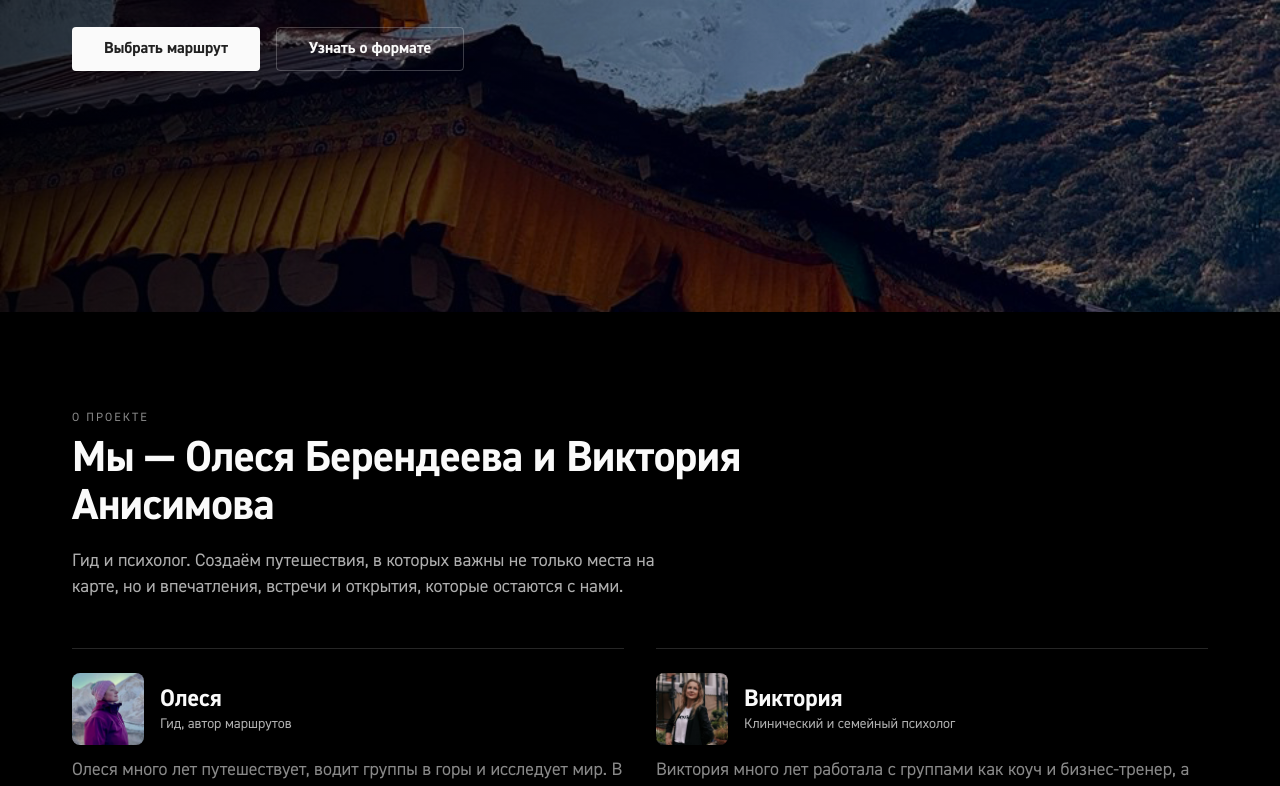
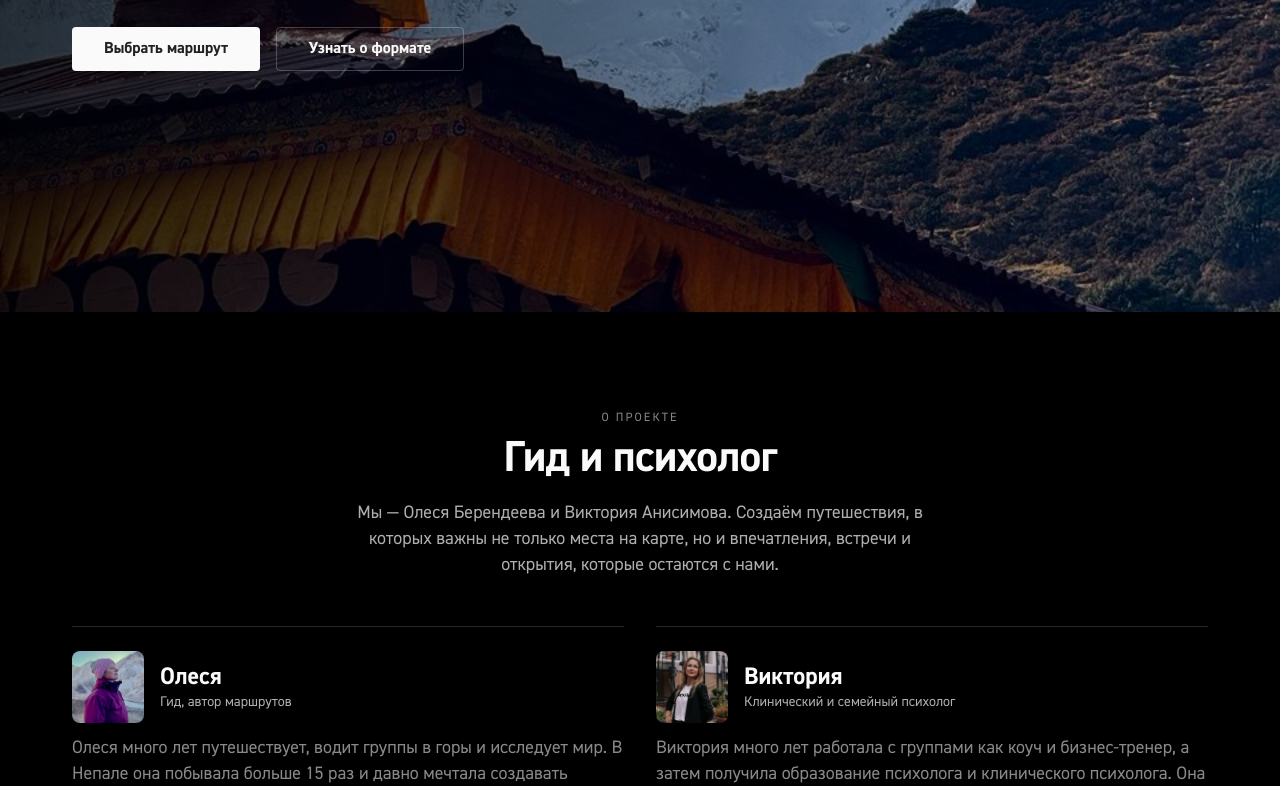
Before and after one commit to fifulina-uxui/wild-soul-routes, a React (Vite) app: page / in a window 1280 px wide. Shown: the part 488-1274 px from the top of the page. Built offline with nearby package versions, Linux system fonts and the light colour scheme.

Commit message:
About: centered header, new heading 'Гид и психолог' (RU+EN)

```diff
--- a/src/data/content.ts
+++ b/src/data/content.ts
@@ -1066,8 +1066,8 @@ export const content: Record<'ru' | 'en', PageContent> = {
     },
     about: {
       label: 'О проекте',
-      heading: 'Мы — Олеся Берендеева и Виктория Анисимова',
-      intro: 'Гид и психолог. Создаём путешествия, в которых важны не только места на карте, но и впечатления, встречи и открытия, которые остаются с нами.',
+      heading: 'Гид и психолог',
+      intro: 'Мы — Олеся Берендеева и Виктория Анисимова. Создаём путешествия, в которых важны не только места на карте, но и впечатления, встречи и открытия, которые остаются с нами.',
       people: [
         {
           name: 'Олеся',
@@ -2152,8 +2152,8 @@ export const content: Record<'ru' | 'en', PageContent> = {
     },
     about: {
       label: 'About',
-      heading: 'We are Olesya Berendeeva and Viktoria Anisimova',
-      intro: 'A guide and a psychologist. We create journeys where what matters is not only the places on the map, but the impressions, encounters and discoveries that stay with us.',
+      heading: 'A guide and a psychologist',
+      intro: 'We are Olesya Berendeeva and Viktoria Anisimova. We create journeys where what matters is not only the places on the map, but the impressions, encounters and discoveries that stay with us.',
       people: [
         {
           name: 'Olesya',
--- a/src/sections/About.tsx
+++ b/src/sections/About.tsx
@@ -9,15 +9,17 @@ export default function About() {
     <section id="about">
       <div className="mx-auto max-w-[1200px] px-5 py-14 md:px-8 md:py-24">
         <Reveal>
+          <div className="text-center">
             <p className="text-[12px] uppercase leading-5 tracking-[0.17em] text-[rgb(250_250_250/55%)]">
               {t.about.label}
             </p>
-          <h2 className="mt-2 max-w-[720px] text-[clamp(30px,3.4vw,48px)] font-bold leading-[1.1] tracking-[-0.5px] text-[#fafafa]">
+            <h2 className="mx-auto mt-2 max-w-[720px] text-[clamp(30px,3.4vw,48px)] font-bold leading-[1.1] tracking-[-0.5px] text-[#fafafa]">
               {t.about.heading}
             </h2>
-          <p className="mt-4 max-w-[600px] text-[18px] leading-[26px] text-[rgb(250_250_250/70%)]">
+            <p className="mx-auto mt-4 max-w-[600px] text-[18px] leading-[26px] text-[rgb(250_250_250/70%)]">
               {t.about.intro}
             </p>
+          </div>
         </Reveal>
 
         <div className="mt-12 grid grid-cols-1 gap-4 sm:grid-cols-2 lg:gap-8">
```
Also changed, not shown: public/images/horizon.svg (added). Lines whose indentation alone changed are shown as unchanged.
